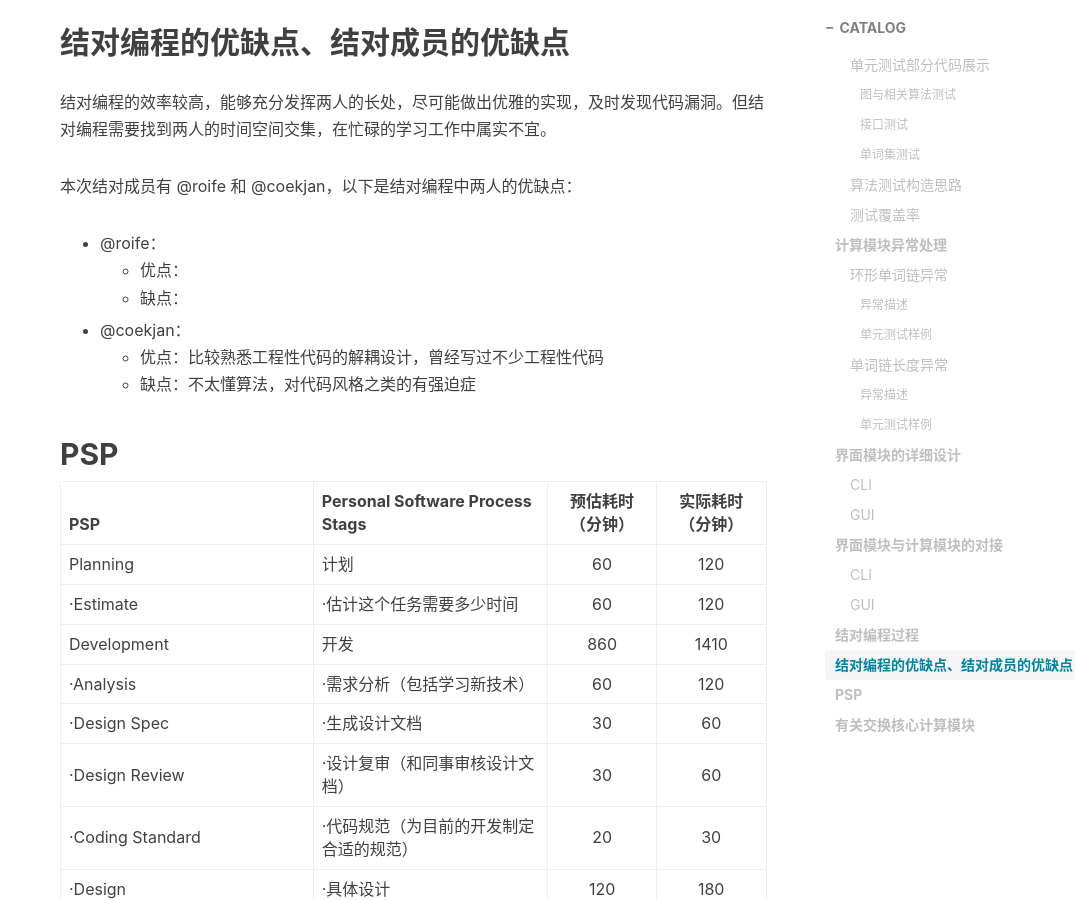
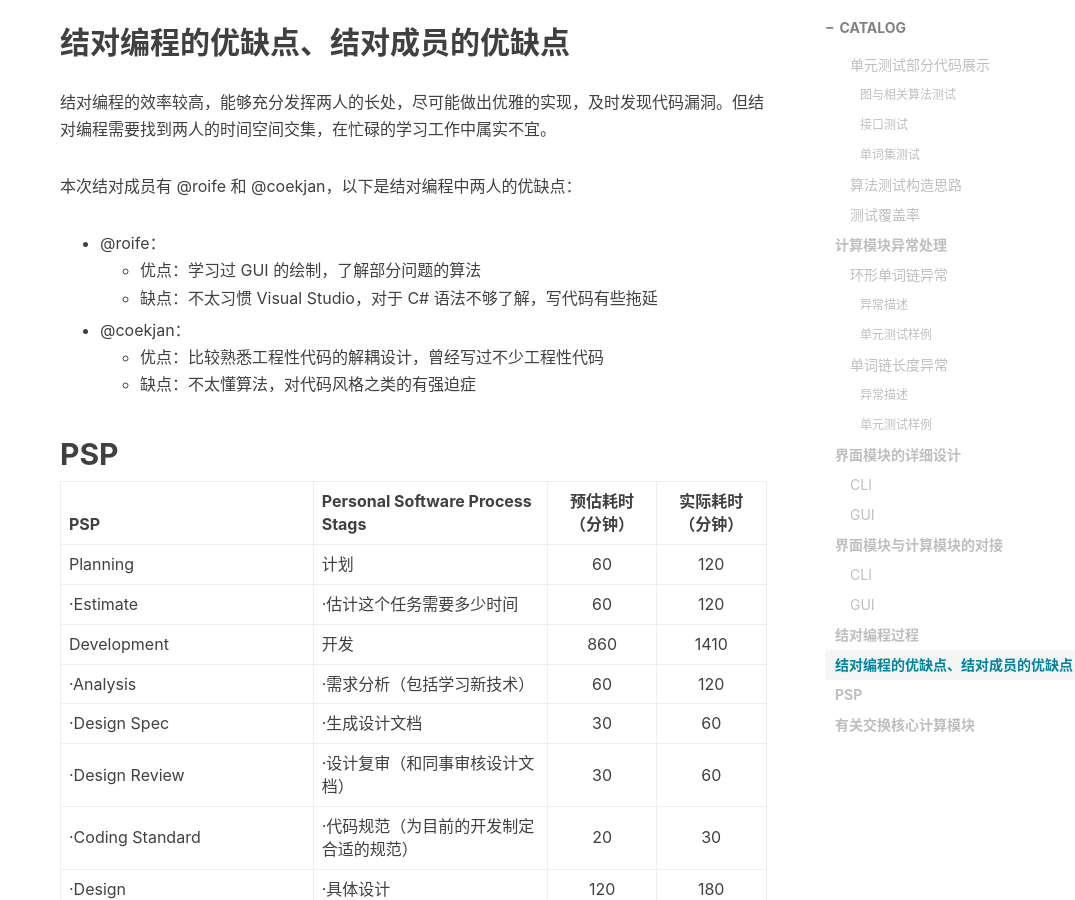
Before and after one commit to Coekjan/coekjan.github.io, a Jekyll site: the page built from _posts/Agile-Software-Engineering/2022-04-04-Pair-Programming-Project.md, in a window 1280 px wide and 900 px high, scrolled down 13449 px. Shown: the whole window, without its empty margins (205-1280 px from the left). Built offline with Jekyll 4.4.1, drawn with Linux system fonts in a browser that asks for light colours; nearby versions of some CDN libraries; comment, search, counter and statistics services are not loaded.

Commit message:
Update 2022-04-04-Pair-Programming-Project.md

```diff
--- a/_posts/Agile-Software-Engineering/2022-04-04-Pair-Programming-Project.md
+++ b/_posts/Agile-Software-Engineering/2022-04-04-Pair-Programming-Project.md
@@ -386,8 +386,8 @@ public static List<string> GenChainChar(List<string> words, char head, char tail
 
 本次结对成员有 @roife 和 @coekjan，以下是结对编程中两人的优缺点：
 * @roife：
-  * 优点：
-  * 缺点：
+  * 优点：学习过 GUI 的绘制，了解部分问题的算法
+  * 缺点：不太习惯 Visual Studio，对于 C# 语法不够了解，写代码有些拖延
 * @coekjan：
   * 优点：比较熟悉工程性代码的解耦设计，曾经写过不少工程性代码
   * 缺点：不太懂算法，对代码风格之类的有强迫症
```
